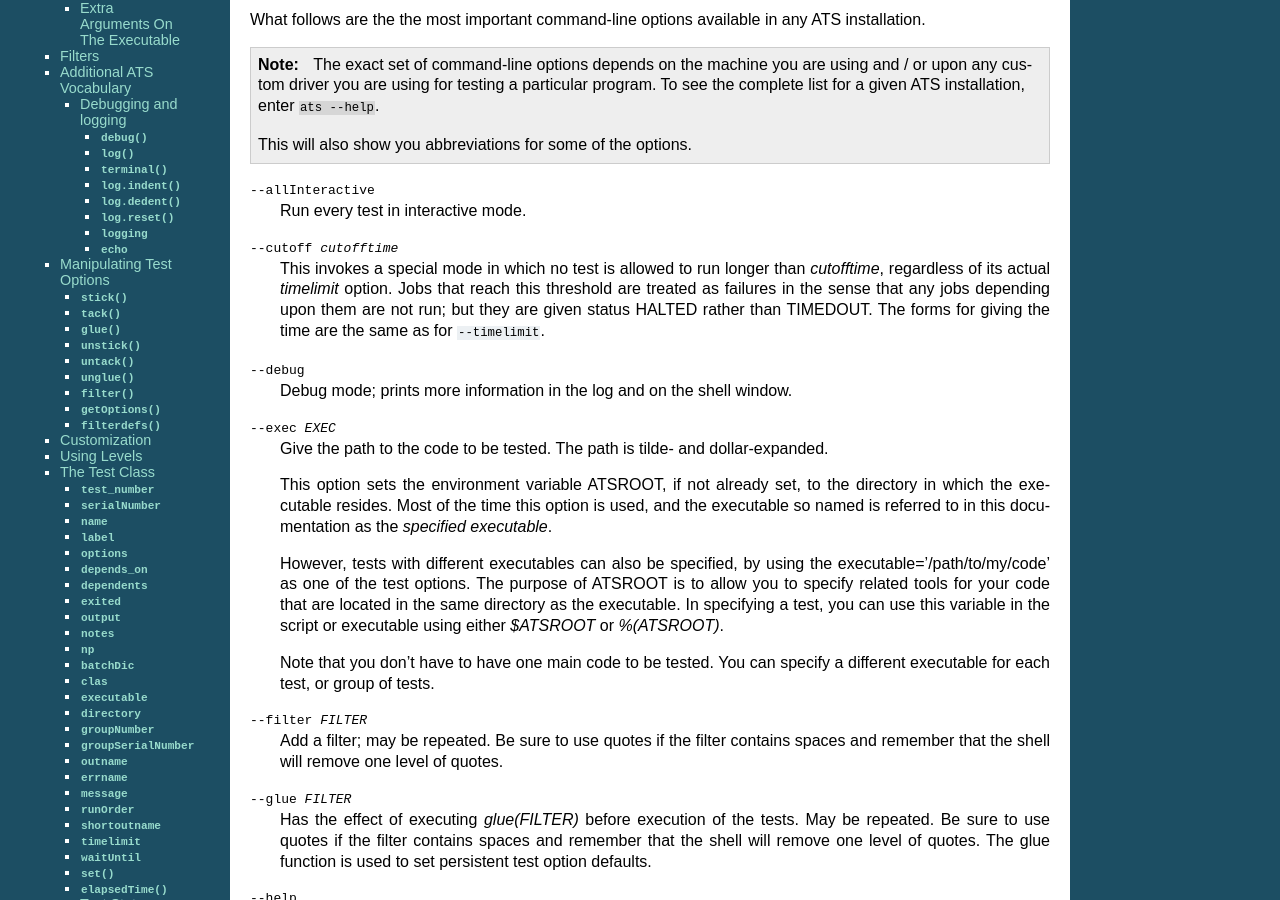
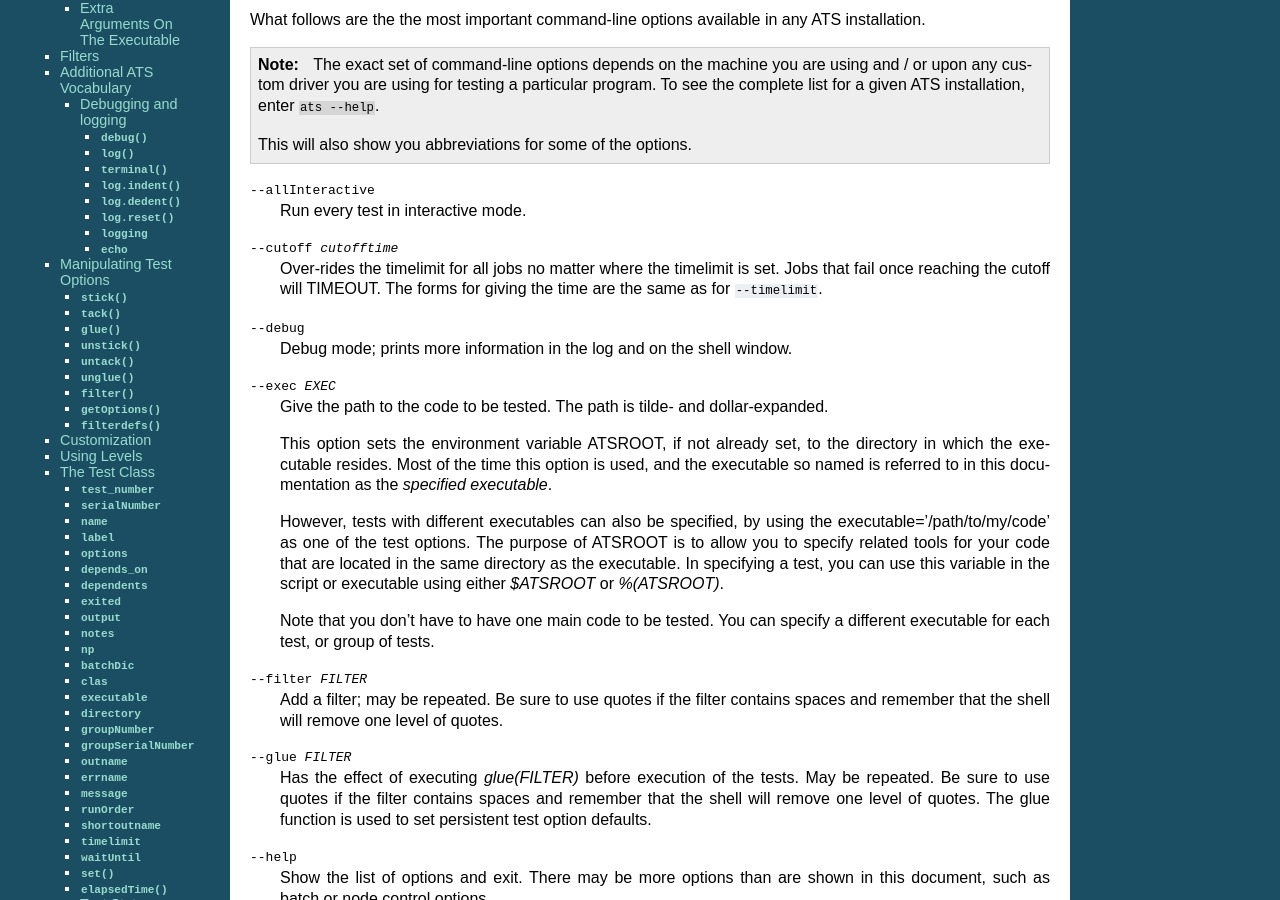
Before and after one commit to LLNL/ATS, a Sphinx documentation site: the page built from docs/source/ats.rst, in a window 1280 px wide and 900 px high, scrolled down 922 px. Built offline with Sphinx 7.4.7, drawn with Linux system fonts in a browser that asks for light colours.

Commit message:
Updating documentation to reflect cutoff changes

```diff
--- a/docs/source/ats.rst
+++ b/docs/source/ats.rst
@@ -79,12 +79,9 @@ ATS installation.
    Run every test in interactive mode.
 
 --cutoff cutofftime
-   This invokes a special mode in which no test is allowed to run longer
-   than *cutofftime*, regardless of its actual *timelimit* option.
-   Jobs that reach this threshold are treated as failures in the sense that
-   any jobs depending upon them are not run; but they are given status
-   HALTED rather than TIMEDOUT. The forms for giving the time are the
-   same as for ``--timelimit``.
+   Over-rides the timelimit for all jobs no matter where the timelimit is set. Jobs
+   that fail once reaching the cutoff will TIMEOUT. The forms for giving the time
+   are the same as for ``--timelimit``.
 
 --debug
    Debug mode; prints more information in the log and on the shell window.
```
Also changed, not shown: 1 other file.
